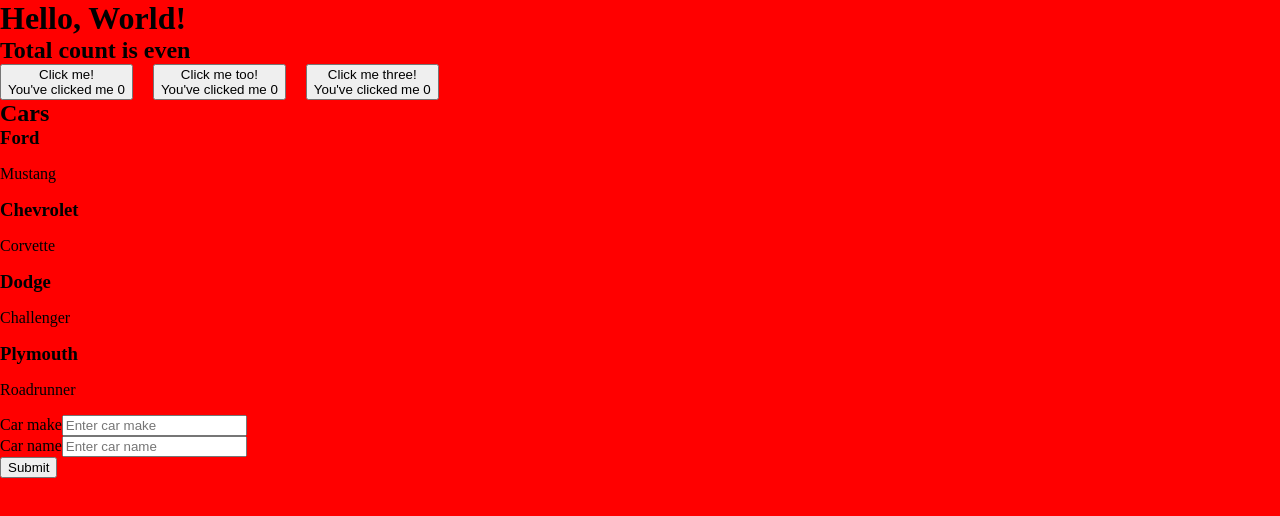
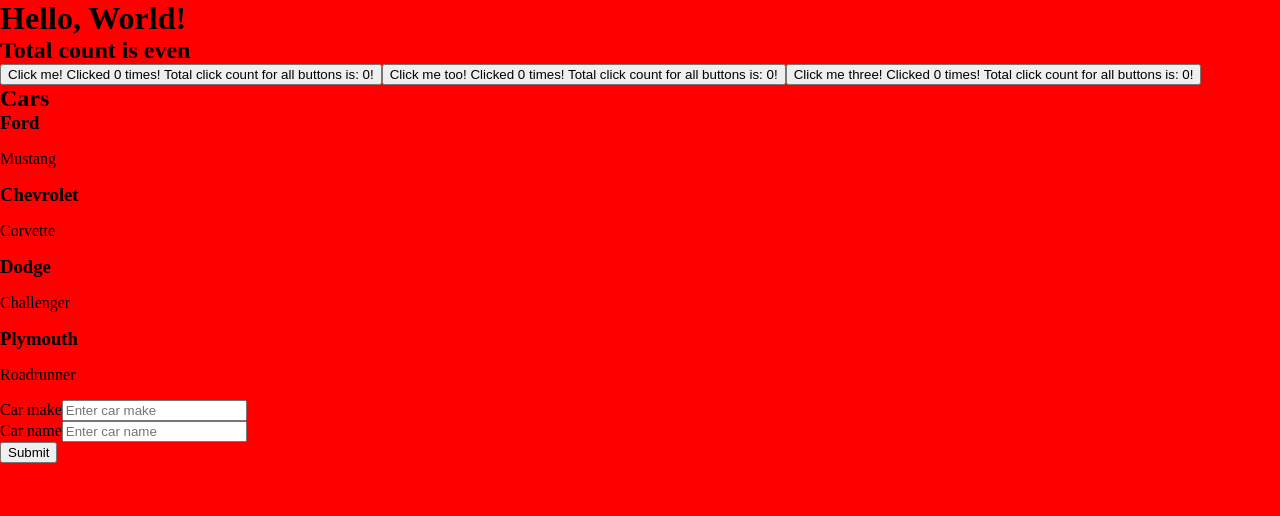
Before and after one commit to kierandesoer/vmer_react_training_to_Stage11, a React app: page / in a window 1280 px wide. Shown: the top 516 px of the page. Built offline with nearby package versions, Linux system fonts and the light colour scheme.

Commit message:
Initial commit for Stage 10

```diff
--- a/src/components/Button.tsx
+++ b/src/components/Button.tsx
@@ -1,24 +1,12 @@
-import { useState, useEffect } from "react";
+import { useState } from "react";
 
 export const Button = ({ buttonText, alertText, totalCount, incrementTotalCount }) => {
-    const [counter, setCounter] = useState(0);
-    const [isEven, setIsEven] = useState(true);
+  const [count, setCount] = useState(0);
 
-    // Uncomment the following 3 lines and select the alternative alert in the onClick function
-    // if you want the alert to display odd/even, counter and total count
-    // useEffect(() => {
-    //     setIsEven (counter % 2 === 0);
-    // }, [counter]);
-
-
-    const onClick = () => {
-        setCounter(counter + 1 );
-        incrementTotalCount();
-        alert(alertText);
-        // alert(`You've clicked me ${counter + 1} times!\nThis is an ${isEven ? 'even' : 'odd'} amount.\nYou've clicked all the buttons a total of ${totalCount + 1} times!`);
-    }
-
-    return (
-            <button style={{ marginRight: '20px' }} onClick={onClick}>{buttonText}<br />You've clicked me {counter}</button>
-    )
+  const onClick = () => {
+    alert(alertText);
+    setCount(count + 1);
+    incrementTotalCount();
+  }
+  return <button onClick={onClick}>{buttonText} Clicked {count} times! Total click count for all buttons is: {totalCount}!</button>
 }
```
